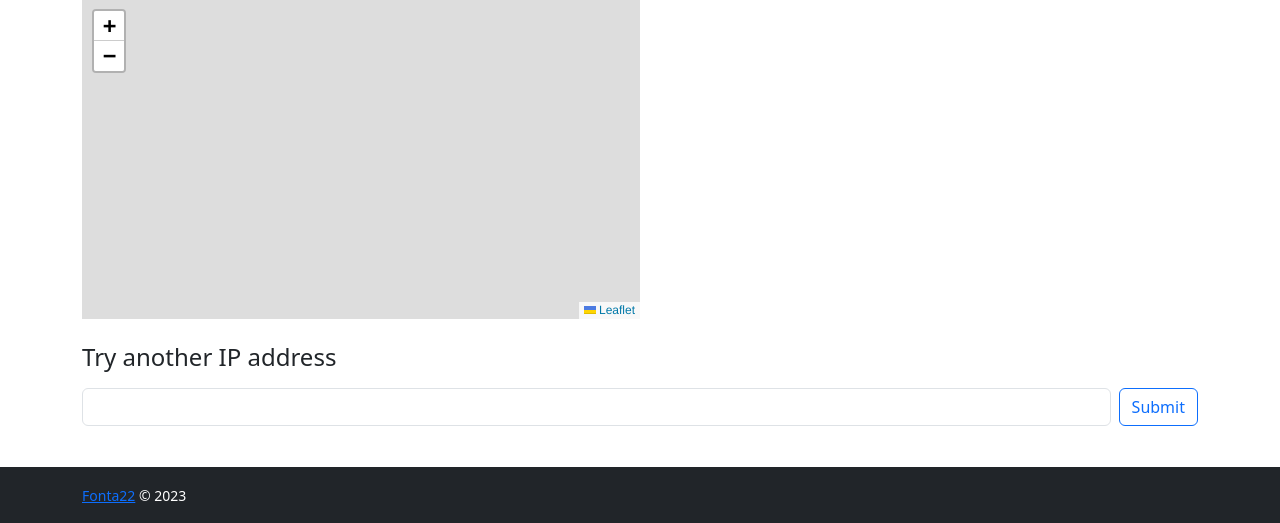
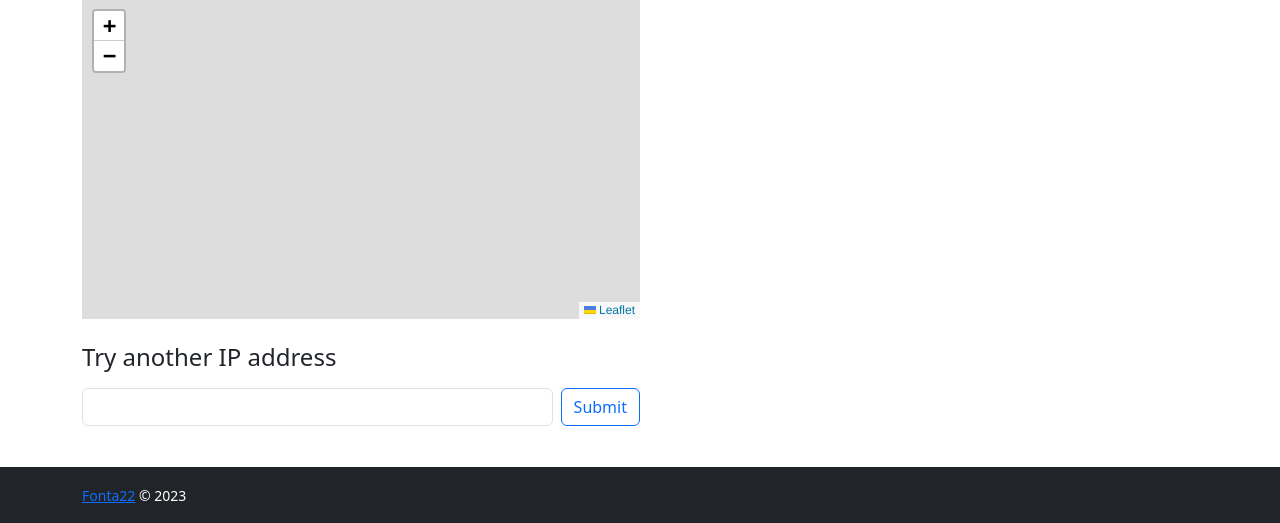
Before and after one commit to Fonta22/GeoIP, a Flask app: page / in a window 1280 px wide. Shown: the part 277-800 px from the top of the page. Run offline with Flask 3, Linux system fonts and the light colour scheme; data that the repository does not hold is empty.

Commit message:
Fix bug @ search bar

```diff
--- a/templates/index.html
+++ b/templates/index.html
@@ -64,7 +64,7 @@
         {% if request.MOBILE %}
             <form class="d-flex mt-3 w-100" action="/">
         {% else %}
-            <form class="d-flex mt-3 w-100" action="/">
+            <form class="d-flex mt-3 w-50" action="/">
         {% endif %}
             <input class="form-control me-2" placeholder="{{ip}}" name="ip">
             <input class="btn btn-outline-primary" type="submit" value="Submit">
```
